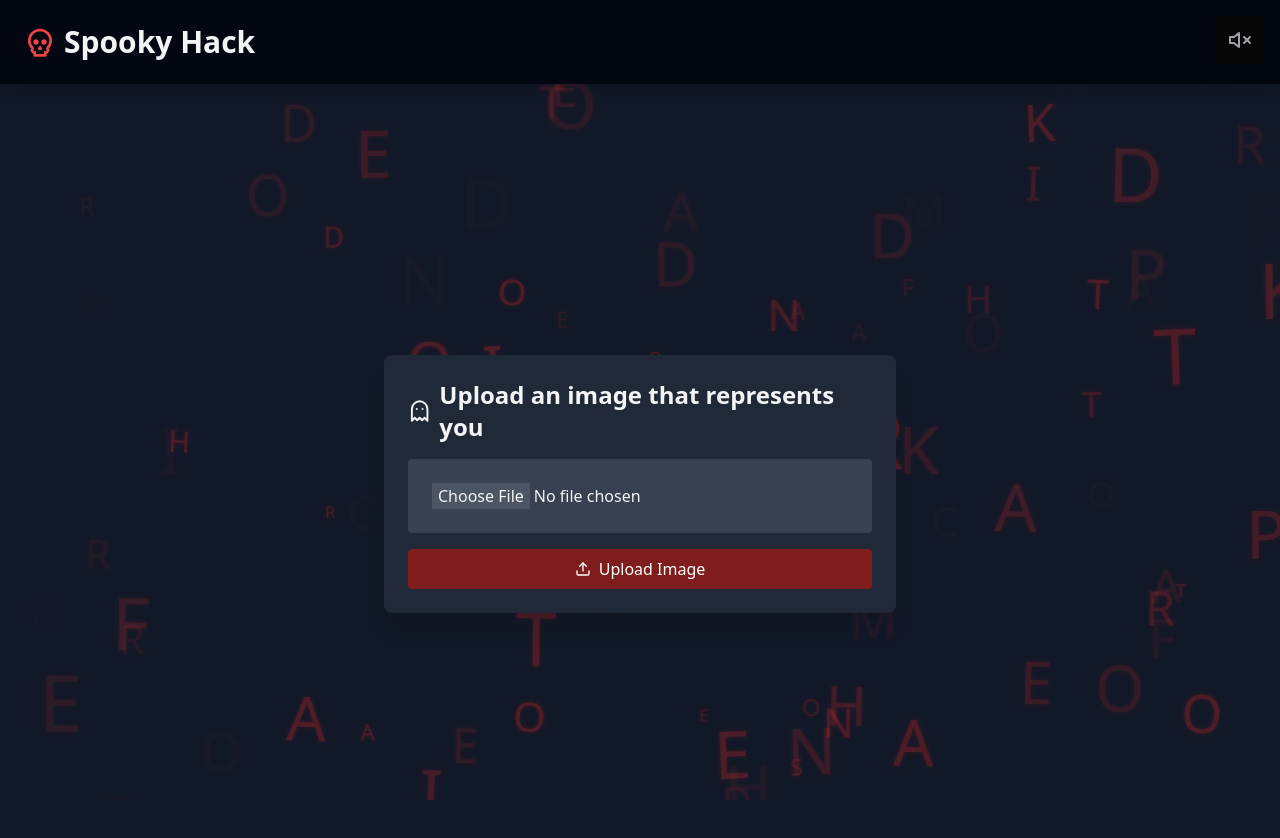
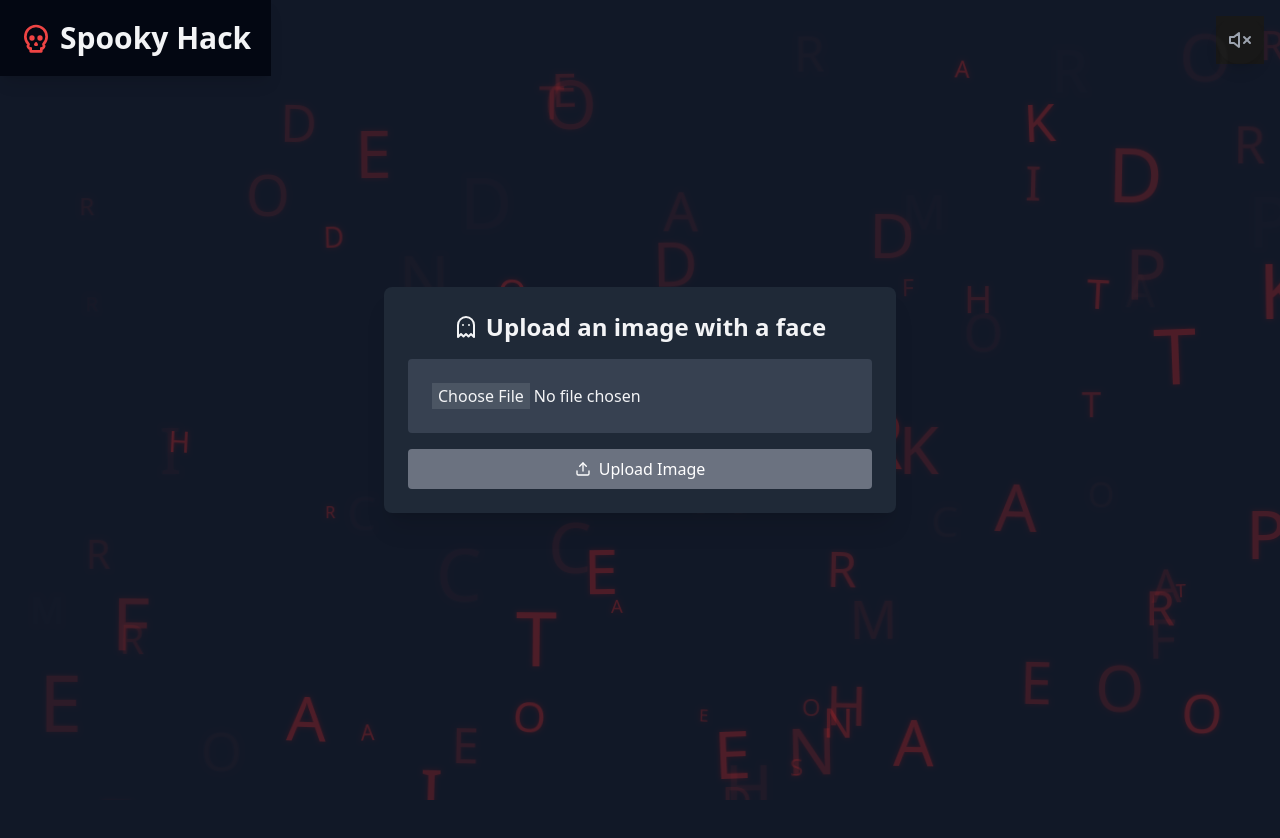
Before and after one commit to jesusnoseq/SpookyHackCYOA, a React (Vite) app: page / in a window 1280 px wide. Shown: the top 838 px of the page. After the commit the page ends 800 px from the top, so only its background shows below. Built offline with nearby package versions, Linux system fonts and the light colour scheme.

Commit message:
feat(loading): style changes

```diff
--- a/src/components/Header.tsx
+++ b/src/components/Header.tsx
@@ -1,15 +1,22 @@
 import React from 'react';
 import { Skull } from 'lucide-react';
+import { useLocation } from 'react-router-dom';
 
-export default function Header() {
+
+const Header = () => {
+    const location = useLocation();
+    const obscure = ['/story'].includes(location.pathname);
+
     return (
-        <header className="bg-gray-950 text-gray-100 p-6 shadow-lg">
-            <div className="container mx-auto flex items-center justify-between">
+        <header
+            className={` text-gray-100 p-5 shadow-lg absolute transition-opacity duration-500 ${obscure ? 'opacity-10 bg-gray-900' : 'opacity-100 bg-gray-950'}`}>
+            < div className="container mx-auto flex items-center justify-between">
                 <h1 className="text-3xl font-bold flex items-center">
                     <Skull className="mr-2 text-red-500 w-8 h-8" />
                     Spooky Hack
                 </h1>
             </div>
-        </header>
+        </header >
     );
 }
+export default Header;
--- a/src/components/SpookyUpload.tsx
+++ b/src/components/SpookyUpload.tsx
@@ -50,7 +50,7 @@ const SpookyUpload: React.FC<SpookyUploadProps> = ({ onUpload }) => {
             <div className="w-full max-w-lg p-6 bg-gray-800 rounded-lg shadow-xl">
                 <h2 className="text-2xl font-bold mb-4 text-gray-100 flex items-center justify-center">
                     <Ghost className="mr-2" />
-                    Upload an image that represents you
+                    Upload an image with a face
                 </h2>
                 <input
                     type="file"
@@ -62,7 +62,7 @@ const SpookyUpload: React.FC<SpookyUploadProps> = ({ onUpload }) => {
                 <button
                     onClick={uploadToCloudinary}
                     disabled={!file || uploading}
-                    className="rounded p-2 w-full bg-red-900 hover:bg-red-700 text-white"
+                    className="rounded p-2 w-full bg-red-900 hover:bg-red-700 disabled:bg-gray-500  text-white"
                 >
                     {uploading ? (
                         <span className="flex items-center justify-center">
```
